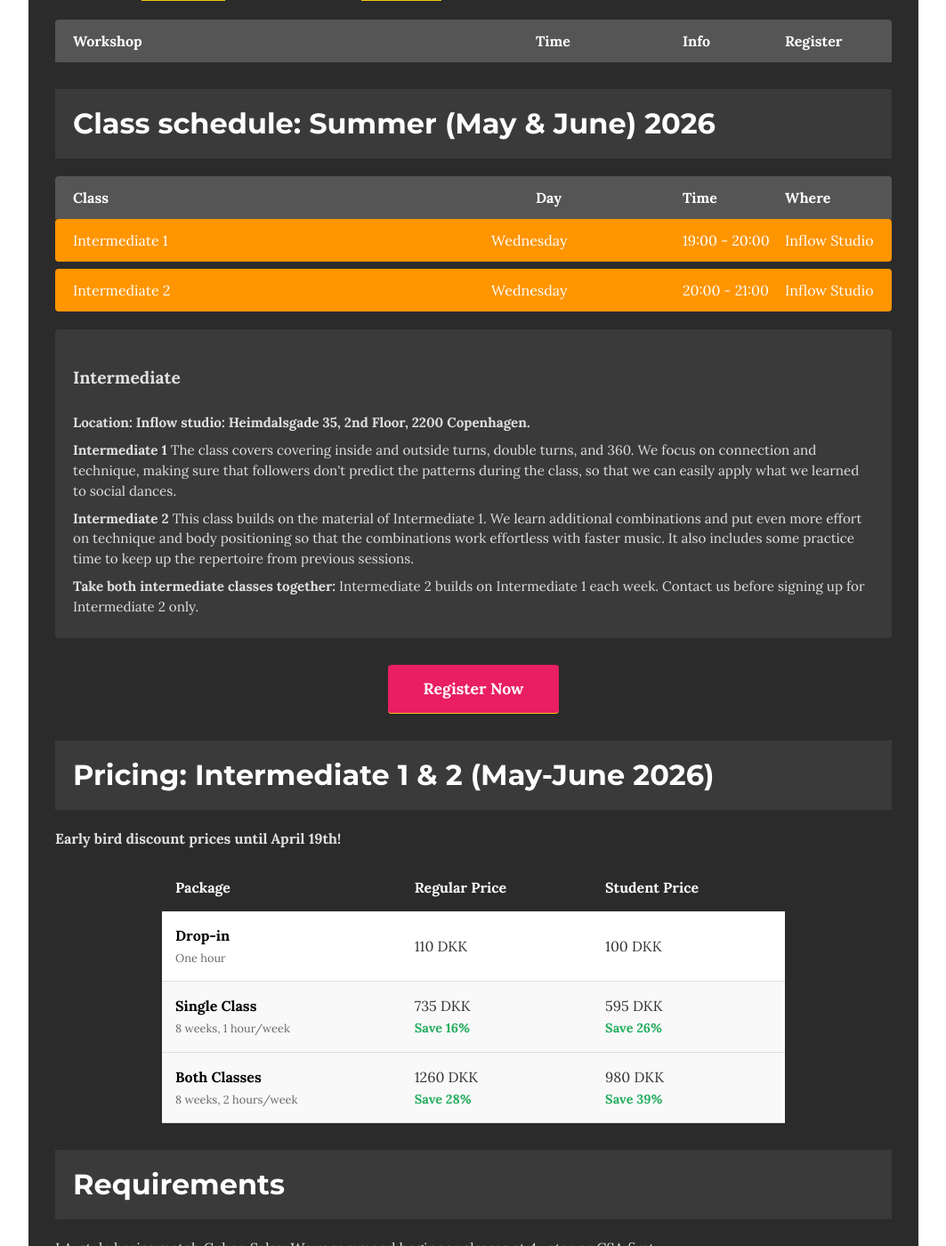
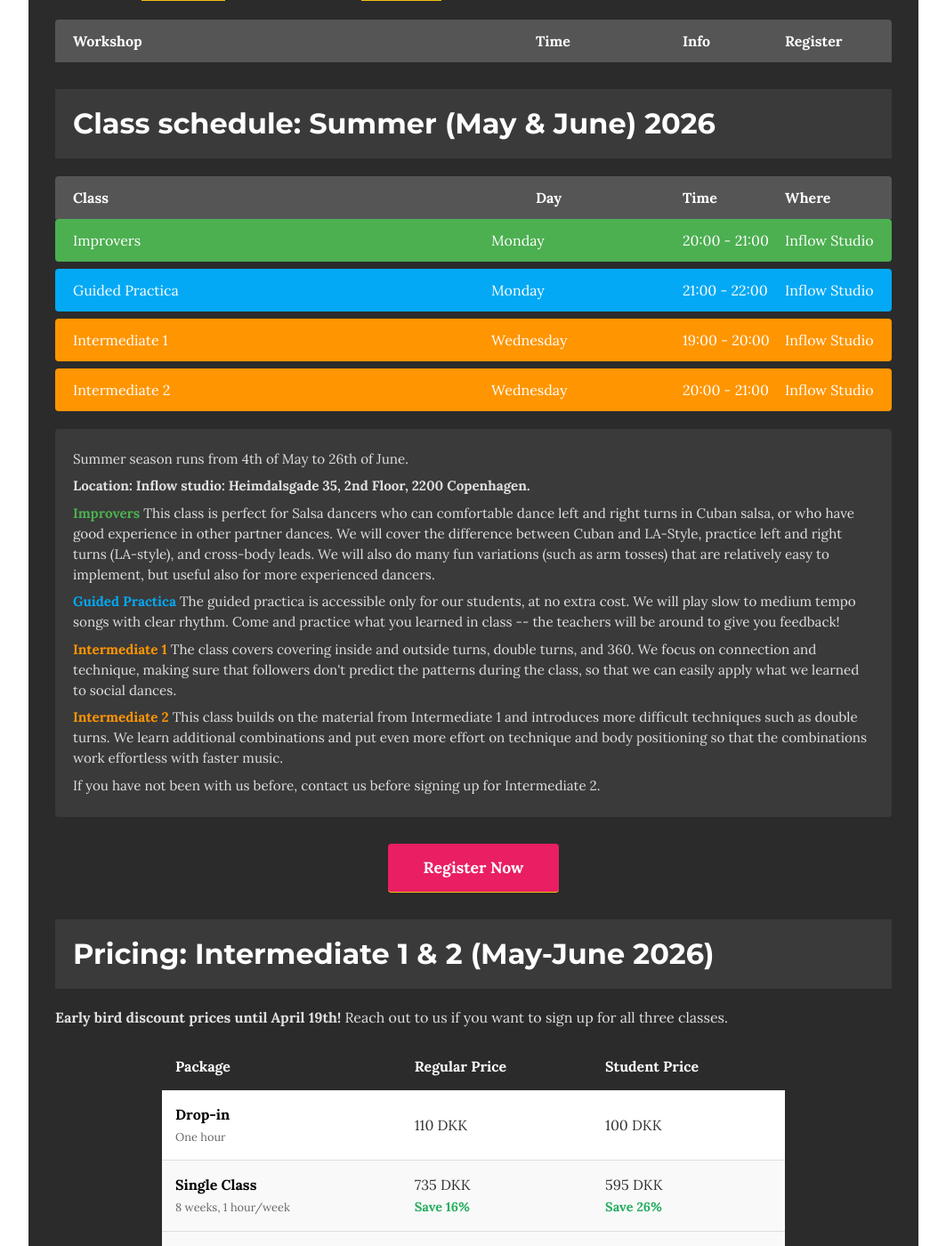
Before and after one commit to sdarougheh/salsalastyle, a Jekyll site: the page built from index.html, in a window 1280 px wide and 1400 px high, scrolled down 586 px. Shown: the whole window at 89% size, without its empty margins (108-1171 px from the left). Built offline with Jekyll 4.4.1, drawn with Linux system fonts in a browser that asks for light colours; comment, search, counter and statistics services are not loaded.

Commit message:
Add Improvers and Guided Practica classes; polish copy and styles
- Add Improvers (Mon 20:00) and Guided Practica (Mon 21:00) to schedule
- Add descriptions for new classes; color-code class labels by level
- Replace "Intermediate" heading with season dates line
- Update Intermediate 2 description
- Rewrite "both classes" guidance; rename "Both Classes" to "Two Classes"
- Append student note to early bird pricing line
- Registration: add Improvers option, fix stray bracket, expand role hint

Co-Authored-By: Claude Opus 4.6 <noreply@anthropic.com>

```diff
--- a/_includes/class_prices.html
+++ b/_includes/class_prices.html
@@ -1,6 +1,6 @@
 <h2>Pricing: Intermediate 1 & 2 (May-June 2026)</h2>
 
-<p><strong>Early bird discount prices until April 19th!</strong></p>
+<p><strong>Early bird discount prices until April 19th!</strong> Reach out to us if you want to sign up for all three classes.</p>
 
 <div class="pricing-container">
 
@@ -24,7 +24,7 @@
         <td>595 DKK<br><span class="savings">Save 26%</span></td>
       </tr>
       <tr class="highlight">
-        <td><strong>Both Classes</strong><br><small>8 weeks, 2 hours/week</small></td>
+        <td><strong>Two Classes</strong><br><small>8 weeks, 2 hours/week</small></td>
         <td>1260 DKK<br><span class="savings">Save 28%</span></td>
         <td>980 DKK<br><span class="savings">Save 39%</span></td>
       </tr>
--- a/_includes/classes.html
+++ b/_includes/classes.html
@@ -7,6 +7,20 @@
     <span>Day</span>
     <span>Time</span>
     <span>Where</span>
+  </div>
+
+  <div class="schedule-row improver">
+    <span>Improvers</span>
+    <span>Monday</span>
+    <span>20:00 - 21:00</span>
+    <span>Inflow Studio</span>
+  </div>
+
+  <div class="schedule-row open">
+    <span>Guided Practica</span>
+    <span>Monday</span>
+    <span>21:00 - 22:00</span>
+    <span>Inflow Studio</span>
   </div>
 
   <div class="schedule-row intermediate">
@@ -48,16 +62,22 @@ We cover everything you need to move up to intermediate: cross-body leads, left
 <p>Experience required: see below for the improver requirements. For Cph4water students, this means having taken previously Salsa 3 or Salsa 4.</p>
   -->
 
-  <h4>Intermediate</h4>
+  <p>Summer season runs from 4th of May to 26th of June.</p>
   <p><b>Location: Inflow studio: Heimdalsgade 35, 2nd Floor, 2200 Copenhagen.</b></p>
 
 
-    <p><strong>Intermediate 1</strong>
+    <p><strong style="color: #4CAF50;">Improvers</strong>
+This class is perfect for Salsa dancers who can comfortable dance left and right turns in Cuban salsa, or who have good experience in other partner dances. We will cover the difference between Cuban and LA-Style, practice left and right turns (LA-style), and cross-body leads. We will also do many fun variations (such as arm tosses) that are relatively easy to implement, but useful also for more experienced dancers.
+    </p>
+    <p><strong style="color: #03a9f4;">Guided Practica</strong>
+The guided practica is accessible only for our students, at no extra cost. We will play slow to medium tempo songs with clear rhythm. Come and practice what you learned in class -- the teachers will be around to give you feedback!
+    </p>
+    <p><strong style="color: #ff9500;">Intermediate 1</strong>
 The class covers covering inside and outside turns, double turns, and 360. We focus on connection and technique, making sure that followers don't predict the patterns during the class, so that we can easily apply what we learned to social dances.
         </p>
-<p><strong>Intermediate 2</strong> This class builds on the material of Intermediate 1. We learn additional combinations and put even more effort on technique and body positioning so that the combinations work effortless with faster music. It also includes some practice time to keep up the repertoire from previous sessions.
+<p><strong style="color: #ff9500;">Intermediate 2</strong> This class builds on the material from Intermediate 1 and introduces more difficult techniques such as double turns. We learn additional combinations and put even more effort on technique and body positioning so that the combinations work effortless with faster music.
 </p>
-  <p><strong>Take both intermediate classes together:</strong> Intermediate 2 builds on Intermediate 1 each week. Contact us before signing up for Intermediate 2 only.</p>
+  <p>If you have not been with us before, contact us before signing up for Intermediate 2.</p>
 
 </div>
 
```
Also changed, not shown: registration.md (+3 -2 lines).
